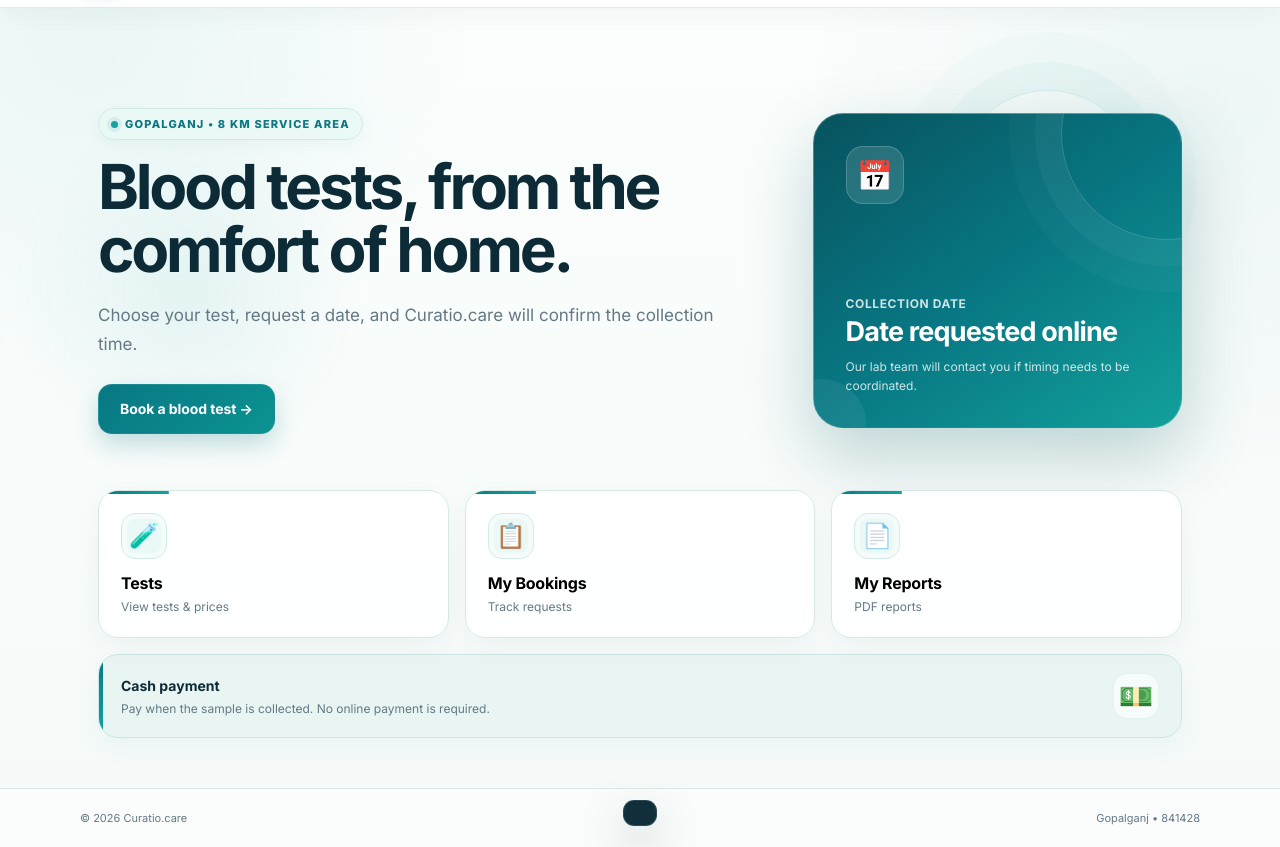
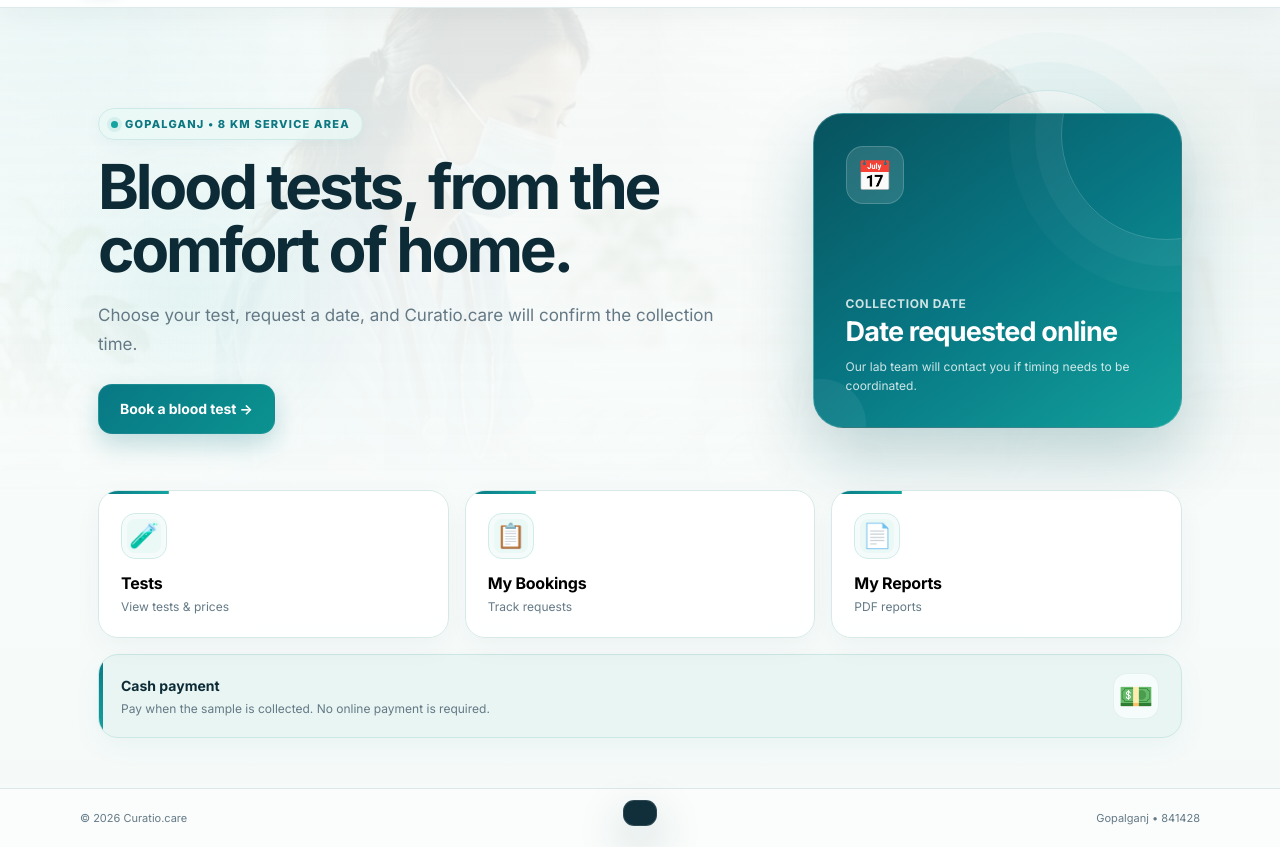
Before and after one commit to anuragtiwari1071-lgtm/curatiocare1, a plain HTML site: page index.html in a window 1280 px wide. Shown: the part 70-917 px from the top of the page. Drawn offline with nearby package versions, Linux system fonts and the light colour scheme; no server answers.

Commit message:
Fix background image URL in CSS

```diff
--- a/curatio-visual.css
+++ b/curatio-visual.css
@@ -359,7 +359,7 @@
   content:"";
   position:fixed;
   inset:0;
-  background-image:url("/  curatio-home-bg (1).jpg");
+  background-image:url("/curatio-home-bg.jpg");
   background-repeat:no-repeat;
   background-position:center center;
   background-size:cover;
```
